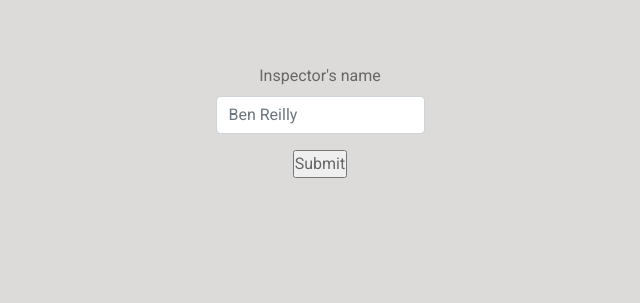
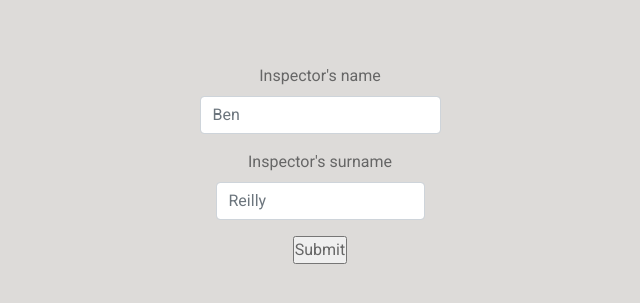
Before and after one commit to Pavlik1400/yohoho-and-a-bottle-of-rum-DB-project, a Flask app: page /inspectors.html in a window 1280 px wide. Shown: the part 79-382 px from the top of the page, without its empty margins (320-960 px from the left). Run offline with Flask 2, Linux system fonts and the light colour scheme; parts of the project's set-up code (start-up, migrations or seed data) failed here and were passed over; some libraries are stand-ins or nearby versions.

Commit message:
Update inspectors.html

```diff
--- a/templates/inspectors.html
+++ b/templates/inspectors.html
@@ -2,8 +2,9 @@
 {% block content %}
 
 <div style="display: flex; justify-content: center;">
-    <form name="myForm" action="/inspector_output.html" method = "post">
-        <div class="form-group" style="margin-top: 4em; text-align: center;"><label for="inspector">Inspector's name</label><input class="form-control" name="inspector" placeholder="Ben Reilly"></div>
+    <form name="myForm" action="inspector_output.html" method = "POST">
+        <div class="form-group" style="margin-top: 4em; text-align: center;"><label for="fname">Inspector's name</label><input class="form-control" name="fname" placeholder="Ben"></div>
+        <div class="form-group" style="margin: 1em; text-align: center;"><label for="lname">Inspector's surname</label><input class="form-control" name="lname" placeholder="Reilly"></div>
         <div class="form-group" style="margin: 1em; text-align: center;"><input type = "submit" value = "Submit" /></div>
     </form>
 </div>
```
